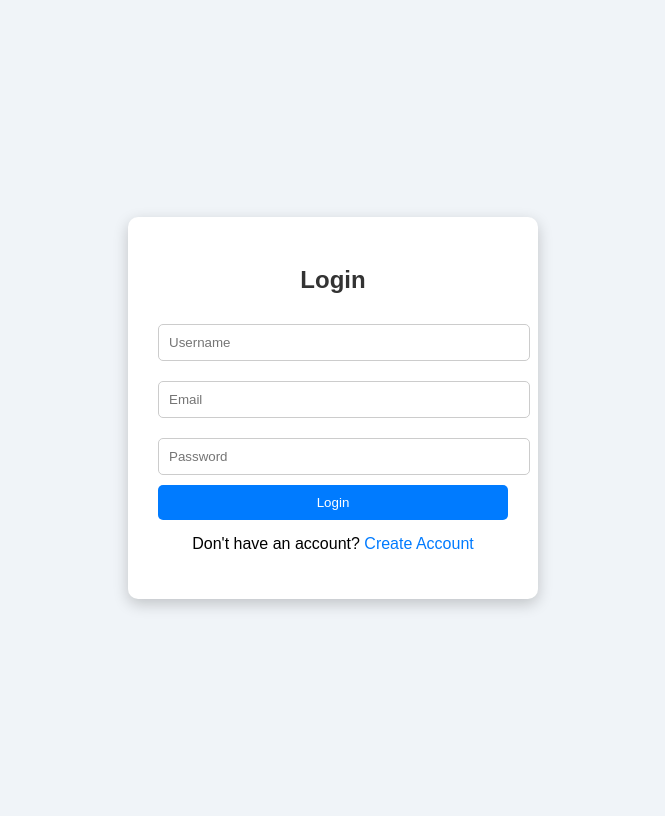
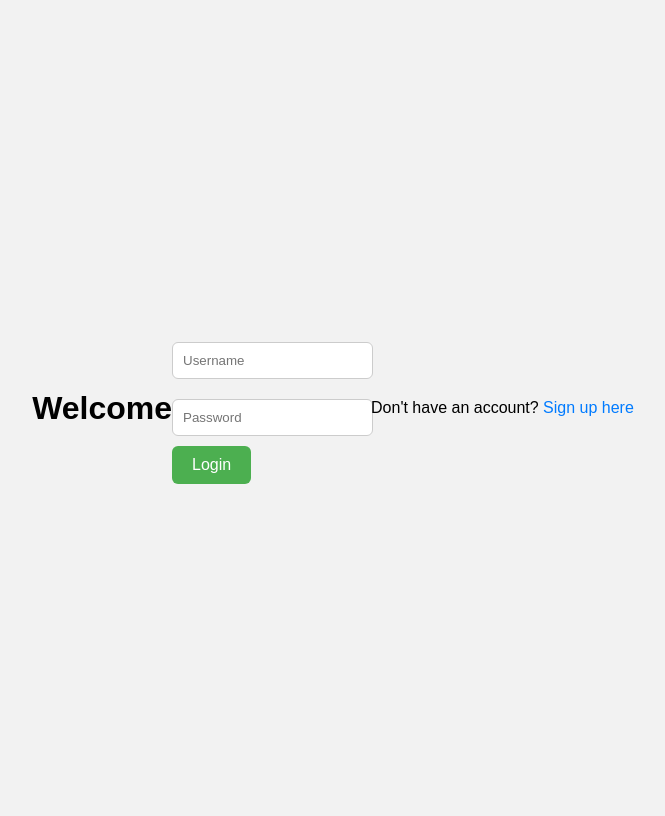
Before and after one commit to thegem99/chatX, a FastAPI app: page / in a window 1280 px wide. Shown: the whole page, without its empty margins (307-972 px from the left). Run offline with FastAPI, Linux system fonts and the light colour scheme.

Commit message:
Update index.html

```diff
--- a/templates/index.html
+++ b/templates/index.html
@@ -1,30 +1,16 @@
 <!DOCTYPE html>
-<html lang="en">
+<html>
 <head>
-    <meta charset="UTF-8">
-    <title>Login</title>
-    <style>
-        body { font-family: Arial; background: #f0f4f8; display:flex; justify-content:center; align-items:center; height:100vh; }
-        .card { background:white; padding:30px; border-radius:10px; box-shadow:0 5px 15px rgba(0,0,0,0.2); width:350px; }
-        h2 { text-align:center; margin-bottom:20px; color:#333; }
-        input { width:100%; padding:10px; margin:10px 0; border-radius:5px; border:1px solid #ccc; }
-        button { width:100%; padding:10px; background:#007bff; color:white; border:none; border-radius:5px; cursor:pointer; }
-        button:hover { background:#0056b3; }
-        p { text-align:center; margin-top:15px; }
-        a { color:#007bff; text-decoration:none; }
-        a:hover { text-decoration:underline; }
-    </style>
+    <title>Login Page</title>
+    <link rel="stylesheet" href="/static/style.css">
 </head>
 <body>
-    <div class="card">
-        <h2>Login</h2>
-        <form method="post" action="/login">
-            <input type="text" name="username" placeholder="Username" required>
-            <input type="email" name="email" placeholder="Email" required>
-            <input type="password" name="password" placeholder="Password" required>
-            <button type="submit">Login</button>
-        </form>
-        <p>Don't have an account? <a href="/signup">Create Account</a></p>
-    </div>
+    <h1>Welcome</h1>
+    <form method="post" action="/login">
+        <input type="text" name="username" placeholder="Username" required><br>
+        <input type="password" name="password" placeholder="Password" required><br>
+        <button type="submit">Login</button>
+    </form>
+    <p>Don't have an account? <a href="/signup">Sign up here</a></p>
 </body>
 </html>
```
